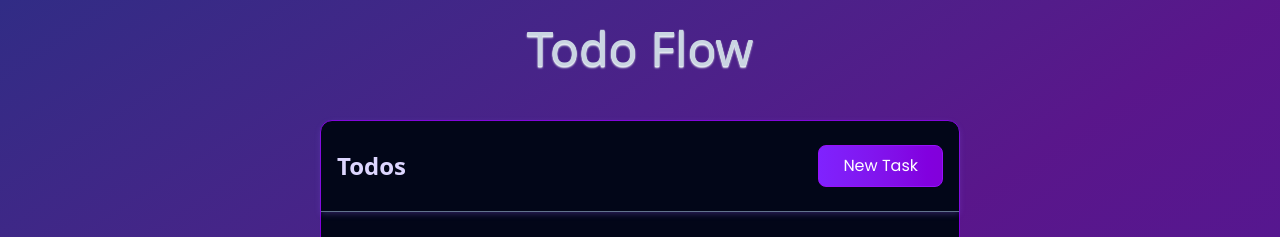
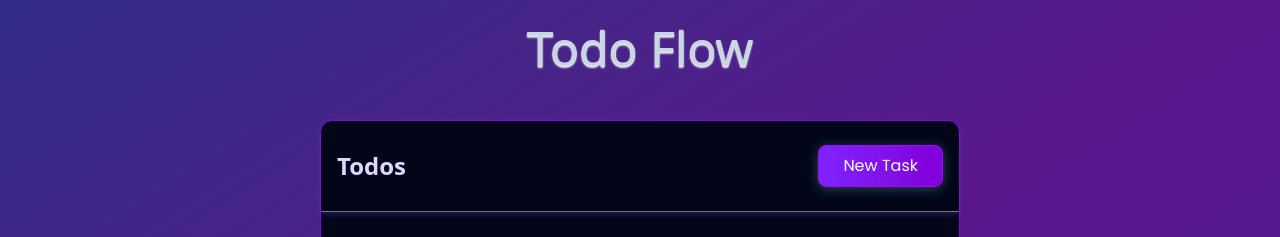
Before and after one commit to SalaitSudhakar/react-todo, a React (Vite) app: page / in a window 1280 px wide. In both pictures the pointer is over the button "New Task". Shown: the top 237 px of the page. Built offline with nearby package versions, Linux system fonts and the light colour scheme; a web font is replaced by a local one.

Commit message:
Update button hover shadow style

```diff
--- a/src/Components/Modal.jsx
+++ b/src/Components/Modal.jsx
@@ -16,7 +16,7 @@ const Modal = ({ title, onCloseModal, children }) => {
           <button
             onClick={() => onCloseModal(false)}
             title="close"
-            className="font-medium text-slate-200 rounded-full p-1.5 bg-rose-600  hover:-translate-y-0.5 hover:bg-rose-700 hover:text-slate-100  cursor-pointer translate-all ease-in-out duration-200"
+            className="font-medium text-slate-500 rounded-full p-1.5 bg-slate-900  hover:-translate-y-0.5 hover:bg-rose-700 hover:text-slate-100  cursor-pointer translate-all ease-in-out duration-200"
           >
             <LuX className="size-5 sm:size-6" />
           </button>
--- a/src/index.css
+++ b/src/index.css
@@ -49,6 +49,10 @@
 @layer components {
   .btn {
     @apply rounded-lg px-4 sm:px-6 py-2  hover:-translate-y-0.5 cursor-pointer  transition-all ease-in-out duration-200;
+  }
+
+  .btn:hover {
+    @apply shadow-[0px_2px_12px] shadow-slate-700
   }
 
   .badge-low {
```
